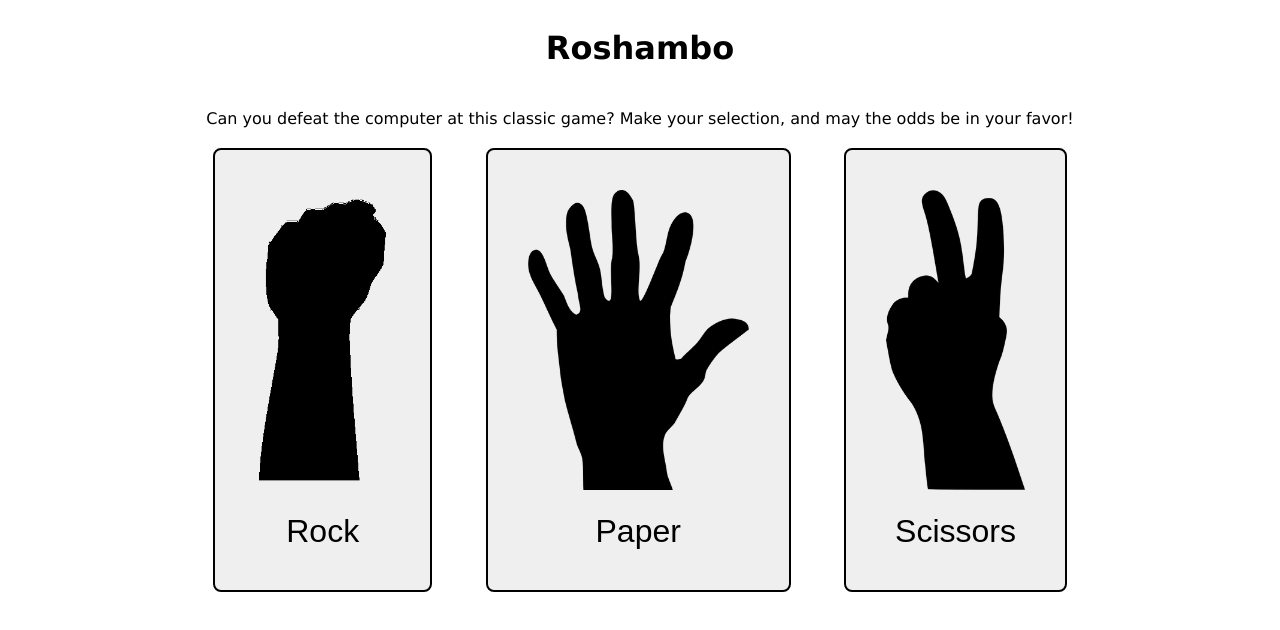
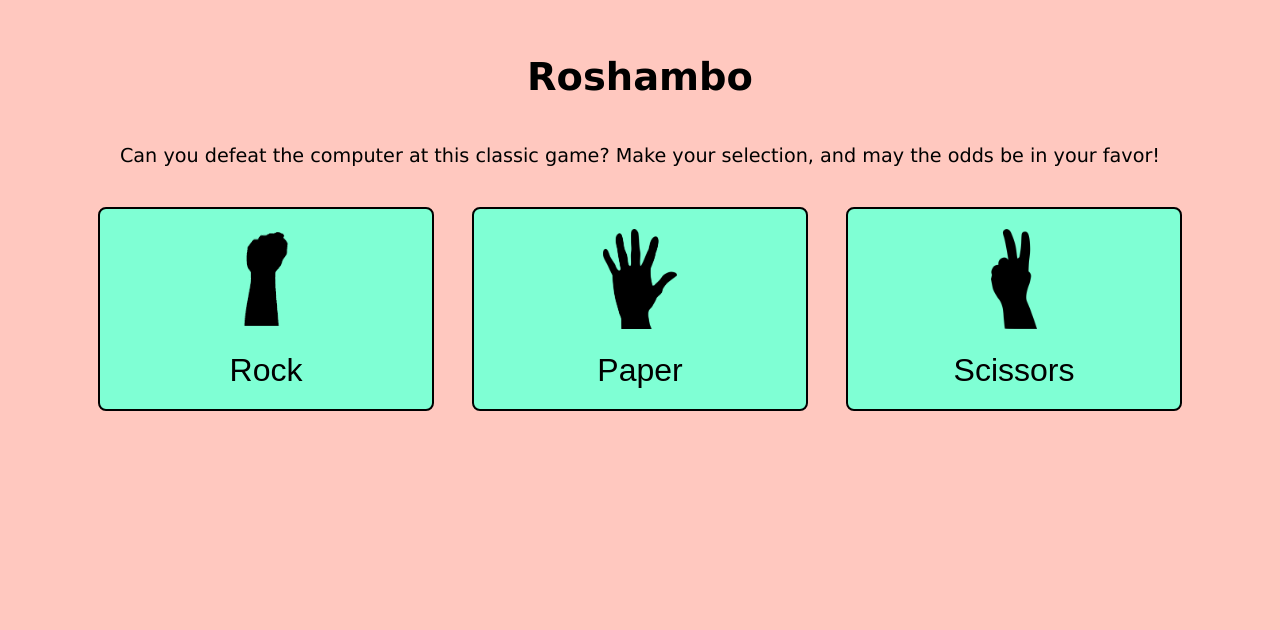
Before and after one commit to bertcherry/roshambo, a plain HTML site: page index.html in a window 1280 px wide. Drawn offline with Linux system fonts and the light colour scheme.

Commit message:
style colors, results

```diff
--- a/index.html
+++ b/index.html
@@ -29,8 +29,10 @@
                 <div class="button-text">Scissors</div>
             </button>
         </div>
-        <div class="results"></div>
-        <div class="game-tally"></div>
+        <div class="output">
+            <div class="results"></div>
+            <div class="game-tally"></div>
+        </div>
     </div>
 
 </body>
--- a/style.css
+++ b/style.css
@@ -1,14 +1,22 @@
 body {
     font-family: Verdana, Geneva, Tahoma, sans-serif;
+    font-size: 1.2rem;
     display: flex;
     flex-direction: column;
     align-items: center;
+    background-color: #ffc8bf;
 }
 
-.info {
+.container {
+    margin: 0px 50px;
+}
+
+.info,
+.output {
     display: flex;
     flex-direction: column;
     align-items: center;
+    margin: 20px;
 }
 
 .instructions{
@@ -17,17 +25,27 @@ body {
 
 .player-buttons {
     display: flex;
-    justify-content: space-around;
+    gap: 20px;
+    flex-wrap: wrap;
+    justify-content: space-evenly;
 }
 
 button {
-    padding: 40px;
+    padding: 20px;
     border: solid 2px black;
     border-radius: 8px;
+    background-color: #7fffd4;
+    flex: 0 1 30%;
+}
+
+button:hover {
+    background-color: #5f9ea0;
 }
 
 .button-image {
-    max-height: 300px;
+    max-height: 100px;
+    width: 100%;
+    object-fit: contain;
 }
 
 .button-text {
@@ -35,3 +53,8 @@ button {
     font-weight: 500;
     margin-top: 20px;
 }
+
+.results {
+    font-weight: 700;
+    margin-bottom: 10px;
+}
```
